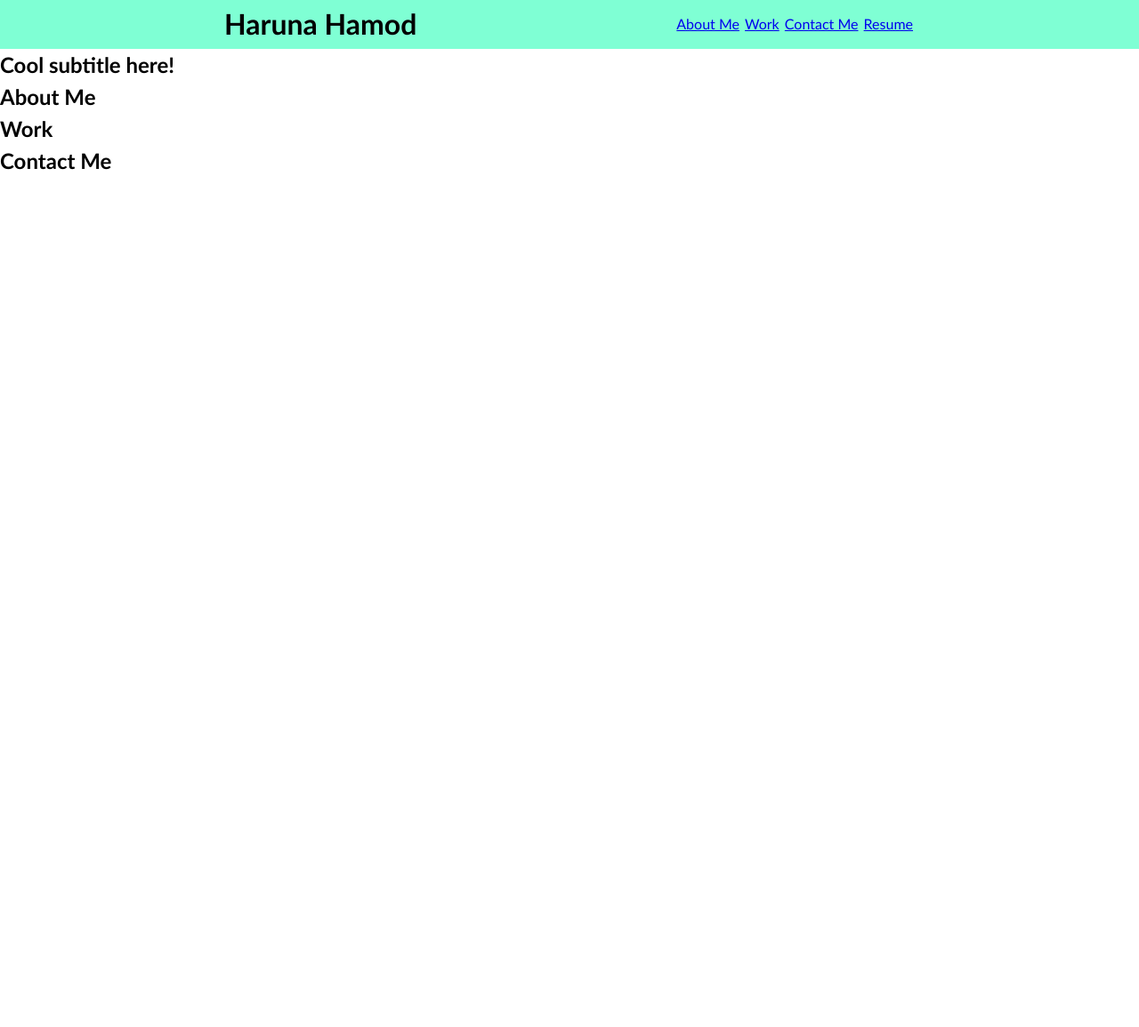
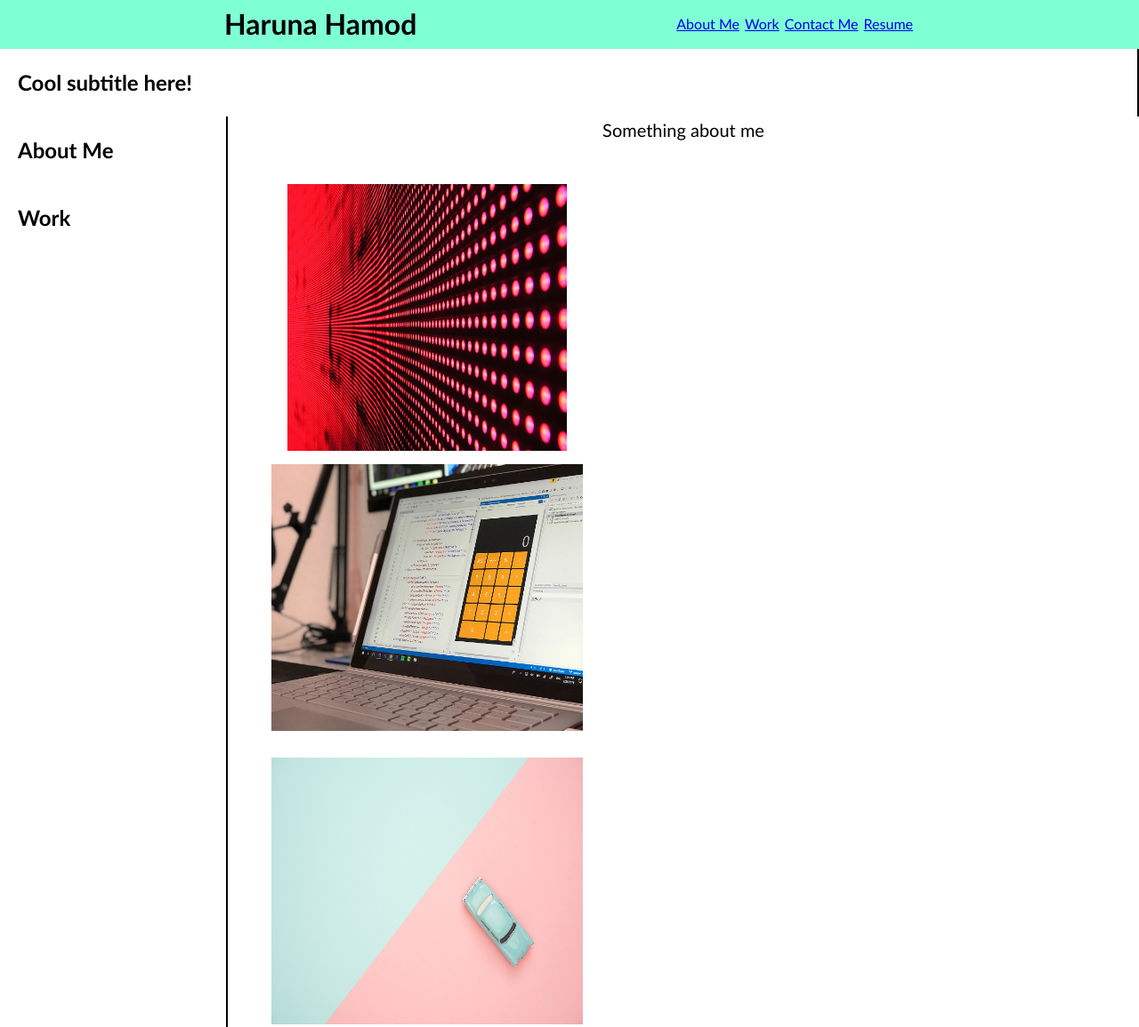
Before and after one commit to HarunaTech/HarunaPortfolio, a plain HTML site: page challenge/starter/index.html in a window 1280 px wide. Shown: the part 1-1156 px from the top of the page at 89% size. Before the commit the page ends 800 px from the top, so only its background shows below. Drawn offline with Linux system fonts and the light colour scheme.

Commit message:
Added structure and images

```diff
--- a/challenge/starter/css/style.css
+++ b/challenge/starter/css/style.css
@@ -41,6 +41,48 @@ li {
   display: inline-block;
   margin-right: 2px; /* This line of code will add space between the list items (About me, work etc)*/
 }
+.main-image{
+  width: 70%;
+  height: 300px;
+  margin-left: auto;
+  margin-right: auto;
+}
+
+.small-image {
+  width: 250px;
+  height: 200px;
+  margin:15px
+}
+
+.page-section{
+  display:flex;
+  flex-direction:row
+}
+
+.image-grid{
+display: flex;
+flex-wrap: wrap;
+flex-direction: column;
+}
+
+.small-projects{
+  margin-right: auto;
+  margin-left: auto;
+  display: flex;
+flex-direction: row;
+flex-wrap: wrap;
+}
+
+p{
+margin-left: auto;
+margin-right: auto;
+}
+
+h2{
+  border-right: 2px solid black;
+  padding: 20px;
+  flex: 0 0 20%
+}
 
 /**
 ul{
@@ -53,13 +95,27 @@ li {
   padding: 0;
 
 } **/
-@media (min-width: 600px) {
+@media screen and (min-width: 600px) {
   p {
     font-size: 1.25rem;
   }
 
+  .small-projects{
+    display:flex;
+    flex-direction: column;
+  }
+
+  .small-image{
+    width:350px;
+    height:300px;
+  }
+
+  .main-image{
+
+  }
+
 }
-@media (max-width: 800px) {
+@media sc(max-width: 800px) {
   p {font-size: 1.5rem;
 
 
--- a/challenge/starter/index.html
+++ b/challenge/starter/index.html
@@ -15,9 +15,9 @@
     <h1>Haruna Hamod</h1>
     <nav>
       <ul>
-        <li><a href="./about.html">About Me</a></li>
-        <li><a href="#Work">Work</a></li>
-        <li><a href="./contact.html">Contact Me</a></li>
+        <li><a href="#about">About Me</a></li>
+        <li><a href="#work">Work</a></li>
+        <li><a href="#contact">Contact Me</a></li>
         <li><a href="#Resume">Resume</a></li>
       </ul>
     </nav>
@@ -34,16 +34,33 @@
     <!-- about me -->
     <section class="page-section" id="about">
       <h2>About Me</h2>
+      <p>Something about me</p>
     </section>
 
     <!-- portfolio container -->
     <section class="page-section" id="work">
       <h2>Work</h2>
+
+      <div class="image-grid">
+         <img src="./images/02-portfolio-1.jpg"class="main-image">
+
+        <div class="small-projects">
+        <img src="./images/02-portfolio-2.jpg" class="small-image">
+        <img src="./images/02-portfolio-3.jpg" class="small-image">
+        <img src="./images/02-portfolio-4.jpg" class="small-image">
+        <img src="./images/02-run-buddy.jpg" class="small-image">
+        </div>
+      </div>
     </section>
 
     <!-- contact -->
     <section class="page-section contact" id="contact">
       <h2>Contact Me</h2>
+      <ul>
+        <li>Email</li>
+        <li>Github</li>
+        <li>LinkedIn</li>
+      </ul>
     </section>
   </main>
 </body>
```
Also changed, not shown: challenge/starter/images/main-image.jpg (added), small-image.jpg (added).
